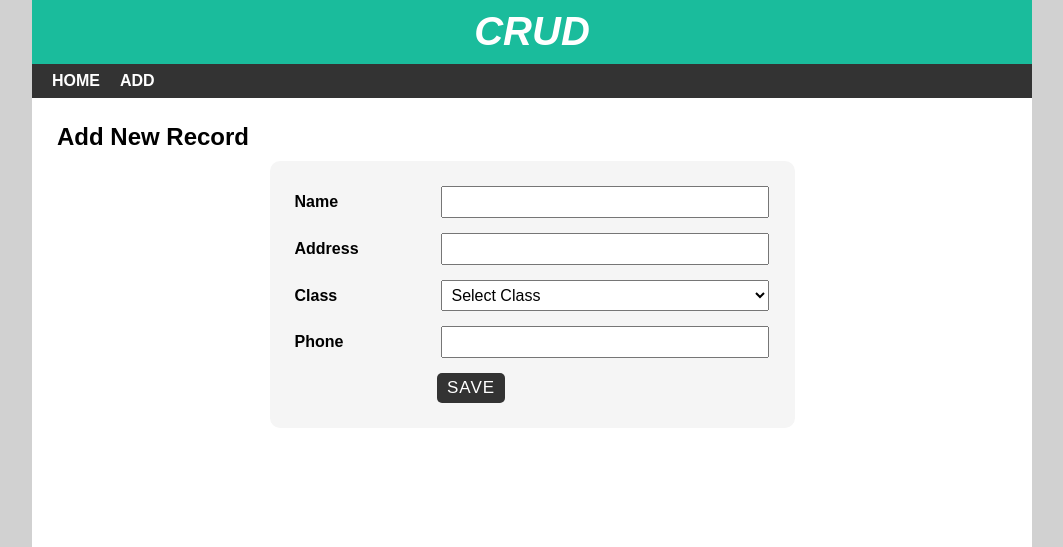
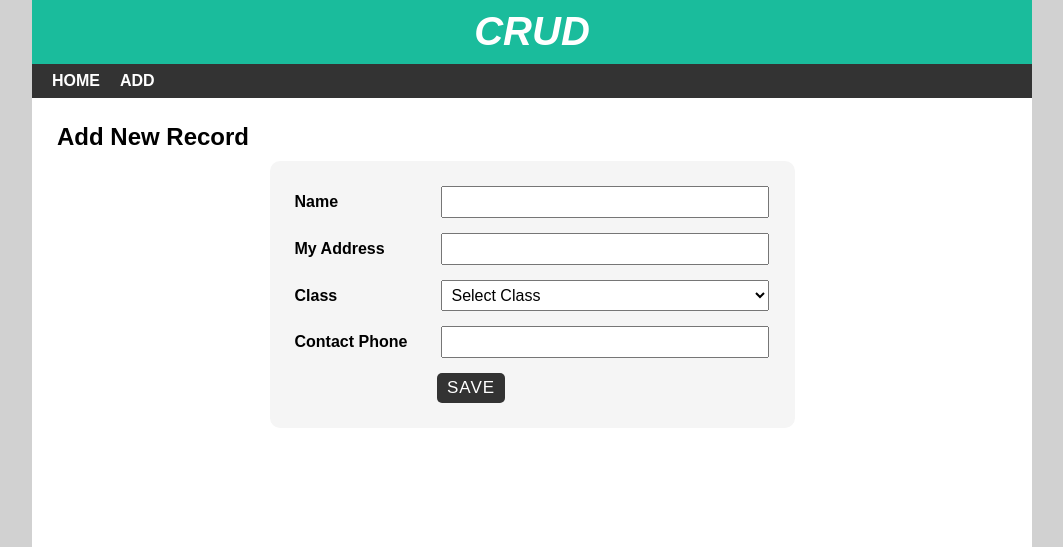
Before and after one commit to PivotalsoftIT/myfirstproject, a PHP site: page /crud/add.php in a window 1280 px wide. Shown: the part 51-598 px from the top of the page, without its empty margins (108-1171 px from the left). Run offline with PHP 8.4, Linux system fonts and the light colour scheme; data comes from the database, SQL or seed files in the repository.

Commit message:
minor changes
just labels changed

```diff
--- a/add.php
+++ b/add.php
@@ -7,7 +7,7 @@
             <input type="text" name="sname" />
         </div>
         <div class="form-group">
-            <label>Address</label>
+            <label>My Address</label>
             <input type="text" name="saddress" />
         </div>
         <div class="form-group">
@@ -28,7 +28,7 @@
             </select>
         </div>
         <div class="form-group">
-            <label>Phone</label>
+            <label>Contact Phone</label>
             <input type="text" name="sphone" />
         </div>
         <input class="submit" type="submit" value="Save"  />
```
